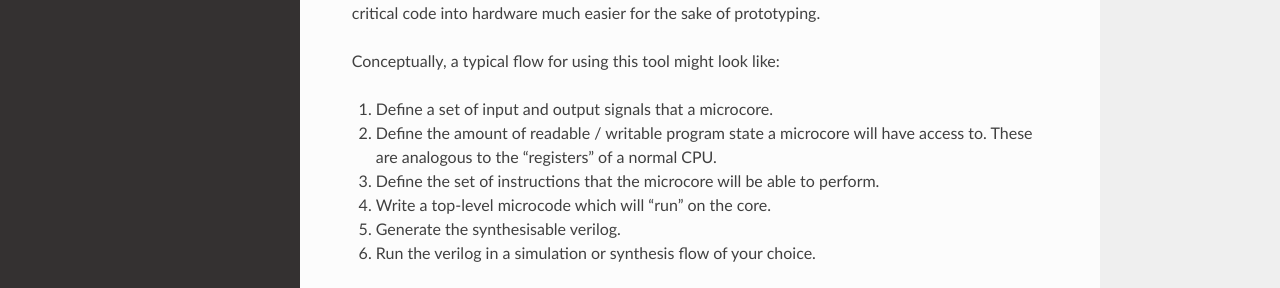
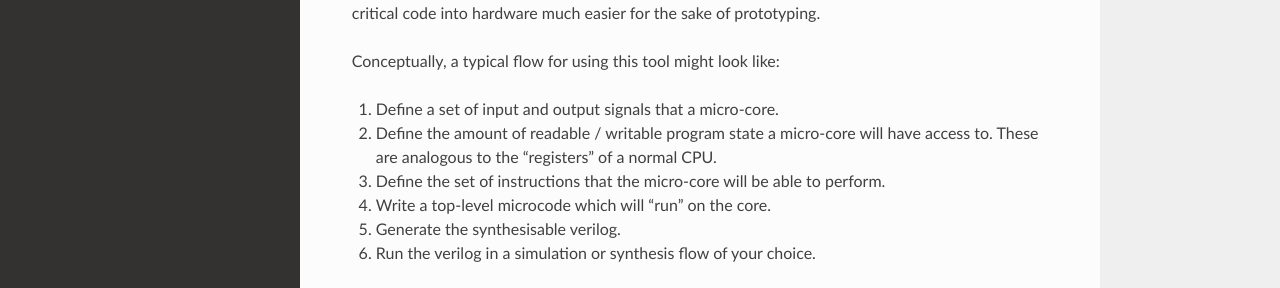
Before and after one commit to ben-marshall/microcoder, an MkDocs documentation site: the page built from docs/usage.md, in a window 1280 px wide and 900 px high, scrolled down 872 px. Shown: the part 481-769 px from the top of the window. Built offline with MkDocs 1.6.1, drawn with Linux system fonts in a browser that asks for light colours; nearby versions of some CDN libraries; old or Windows-style settings are respelled for this version of MkDocs.

Commit message:
Spelling and gramamr  On branch master  Your branch is ahead of 'origin/master' by 1 commit.    (use "git push" to publish your local commits)
 Changes to be committed:
	modified:   docs/README.md
	modified:   docs/architecture.md
	modified:   docs/programs-instructions.md
	modified:   docs/programs-ports.md
	modified:   docs/programs-writing.md
	modified:   docs/usage.md

```diff
--- a/docs/usage.md
+++ b/docs/usage.md
@@ -70,10 +70,10 @@ into hardware much easier for the sake of prototyping.
 
 Conceptually, a typical flow for using this tool might look like:
 
-1. Define a set of input and output signals that a microcore.
-2. Define the amount of readable / writable program state a microcore will
+1. Define a set of input and output signals that a micro-core.
+2. Define the amount of readable / writable program state a micro-core will
    have access to. These are analogous to the "registers" of a normal CPU.
-3. Define the set of instructions that the microcore will be able to
+3. Define the set of instructions that the micro-core will be able to
    perform.
 4. Write a top-level microcode which will "run" on the core.
 5. Generate the synthesisable verilog.
```
Also changed, not shown: docs/README.md (+2 -2 lines), docs/architecture.md (+2 -2 lines), docs/programs-instructions.md (+1 -1 lines), docs/programs-ports.md (+1 -1 lines), docs/programs-writing.md (+1 -1 lines).
